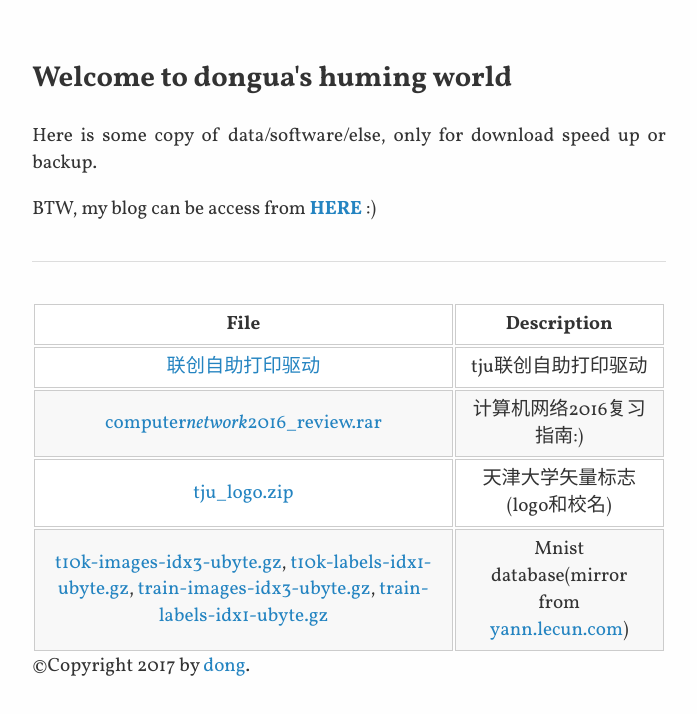
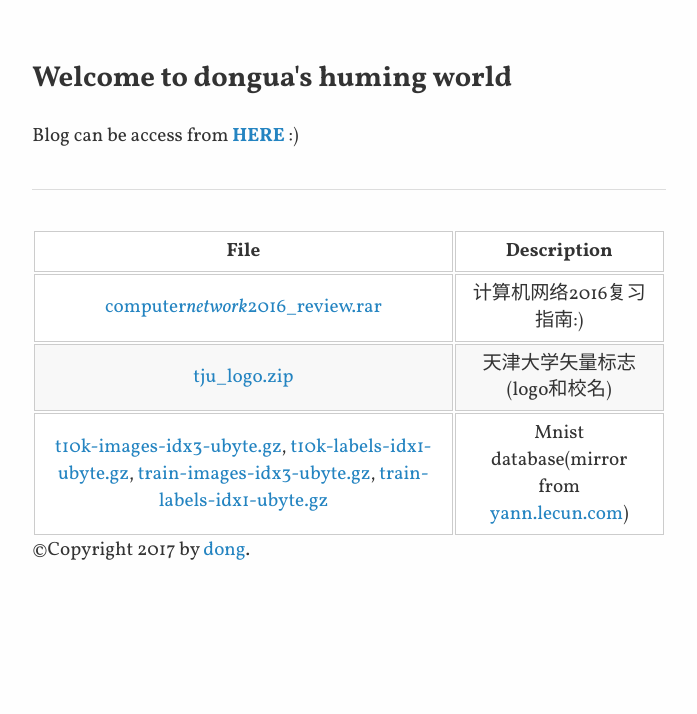
Before and after one commit to 3013216027/3013216027.github.io, a plain HTML site: page index.html in a window 1280 px wide. Shown: the whole page, without its empty margins (291-988 px from the left). Drawn offline with Linux system fonts and the light colour scheme.

Commit message:
update index

```diff
--- a/index.html
+++ b/index.html
@@ -26,15 +26,12 @@
       return `
 ## Welcome to dongua's huming world
 
-Here is some copy of data/software/else, only for download speed up or backup.
-
-BTW, my blog can be access from **[HERE](//qyetfu.site/blog)** :)
+Blog can be access from **[HERE](//qyetfu.site/blog)** :)
 
 ----
 
 | File | Description |
 |:----:|:-----------:|
-| [联创自助打印驱动](//qyetfu.site/download/联创自助打印驱动.rar) | tju联创自助打印驱动 |
 | [computer\_network\_2016\_review.rar](//qyetfu.site/download/computer\_network\_2016\_review.rar) | 计算机网络2016复习指南:) |
 | [tju\_logo.zip](//qyetfu.site/download/tju\_logo.zip) | 天津大学矢量标志(logo和校名) |
 | [t10k-images-idx3-ubyte.gz](//qyetfu.site/mnist/t10k-images-idx3-ubyte.gz), [t10k-labels-idx1-ubyte.gz](//qyetfu.site/mnist/t10k-labels-idx1-ubyte.gz), [train-images-idx3-ubyte.gz](//qyetfu.site/mnist/train-images-idx3-ubyte.gz), [train-labels-idx1-ubyte.gz](//qyetfu.site/mnist/train-labels-idx1-ubyte.gz) | Mnist database(mirror from [yann.lecun.com](http://yann.lecun.com/exdb//qyetfu.site/mnist)) |
```
